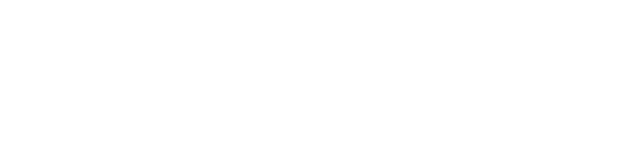
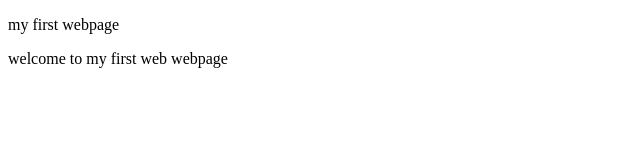
Before and after one commit to TimofeyTTT/my-first-webpage, a plain HTML site: page my-first-webpage.html in a window 1280 px wide. Shown: the whole page, without its empty margins (0-640 px from the left). Drawn offline with Linux system fonts and the light colour scheme.

Commit message:
added two paragraphs

```diff
--- a/my-first-webpage.html
+++ b/my-first-webpage.html
@@ -8,5 +8,8 @@
 </head>
 <body>
 
+  <p>my first webpage</p>
+  <p>welcome to my first web webpage</p>
+
 </body>
 </html>
```
